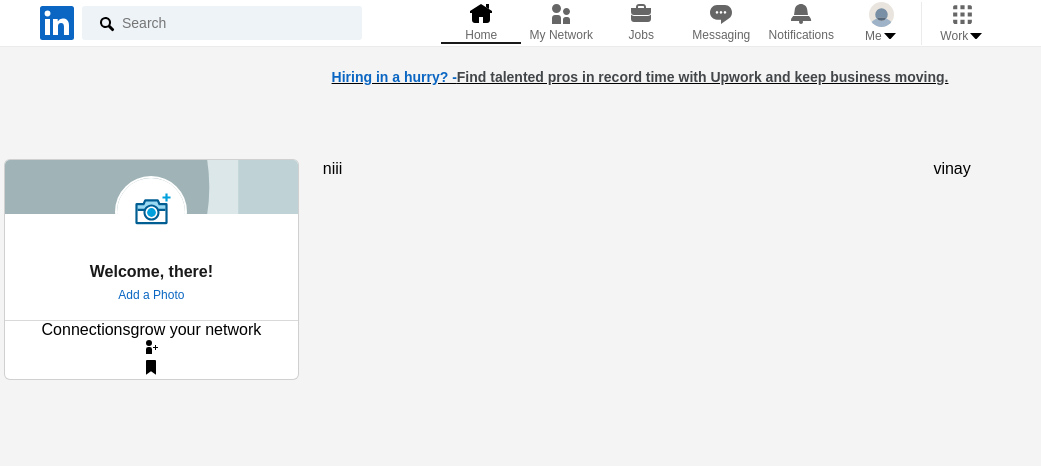
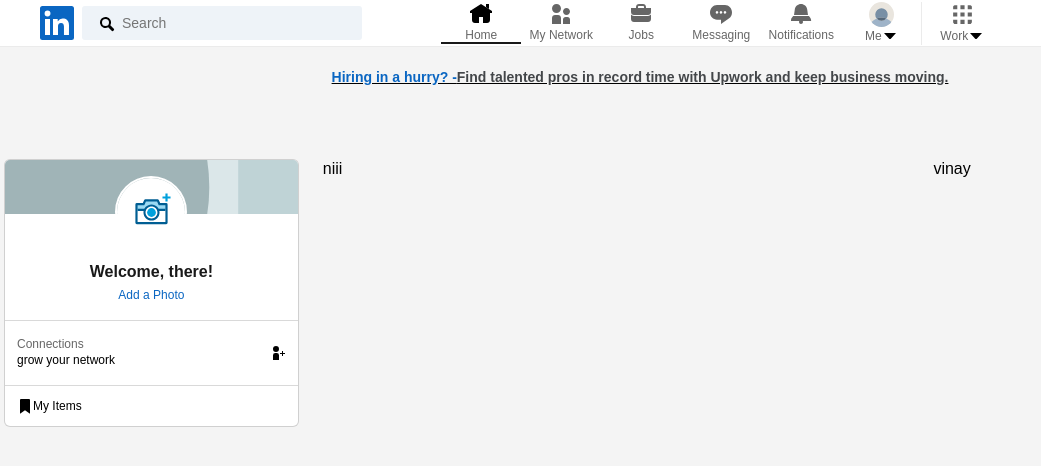
Before and after one commit to bunnie26/Linkedin-Clone, a React (Vite) app: page /home in a window 1280 px wide. Shown: the top 466 px of the page, without its empty margins (0-1041 px from the left). Built offline with nearby package versions, Linux system fonts and the light colour scheme.

Commit message:
random changes in main page

```diff
--- a/src/components/Leftside.jsx
+++ b/src/components/Leftside.jsx
@@ -26,7 +26,7 @@
         </Widget>
         <Item>
           <span>
-            <img src="/images/item-icon.svg"></img>
+            <img src="/images/item-icon.svg"></img>My Items
           </span>
         </Item>
       </ArtCard>
@@ -92,7 +92,58 @@
   font-weight: 600;
 `;
 
-const Widget = styled.div``;
-const Item = styled.a``;
+const Widget = styled.div`
+  border-bottom: 1px solid rgba(0, 0, 0, 0.15);
+  padding-top: 12px;
+  padding-bottom: 12px;
+
+  & > a {
+    text-decoration: none;
+    display: flex;
+    justify-content: space-between;
+    align-items: center;
+    padding: 4px 12px;
+    &:hover {
+      background-color: rgba(0, 0, 0, 0.08);
+    }
+    div {
+      display: flex;
+      flex-direction: column;
+      text-align: left;
+      span {
+        font-size: 12px;
+        line-height: 1.333;
+        &:first-child {
+          color: rgba(0, 0, 0, 0.6);
+        }
+        &:nth-child(2) {
+          color: rgba(0, 0, 0, 1);
+        }
+      }
+    }
+  }
+
+  svg {
+    color: rgba(0, 0, 0, 1);
+  }
+`;
+const Item = styled.a`
+  border-color: rgba(0, 0, 0, 0.8);
+  text-align: left;
+  padding: 12px;
+  font-size: 12px;
+  display: block;
+  span {
+    display: flex;
+    align-items: center;
+    color: rgba(0, 0, 0, 1);
+    svg {
+      color: rgba(0, 0, 0, 0.6);
+    }
+  }
+  &:hover {
+    background-color: rgba(0,0,0,0.08);
+  }
+`;
 
 export default Leftside;
```
